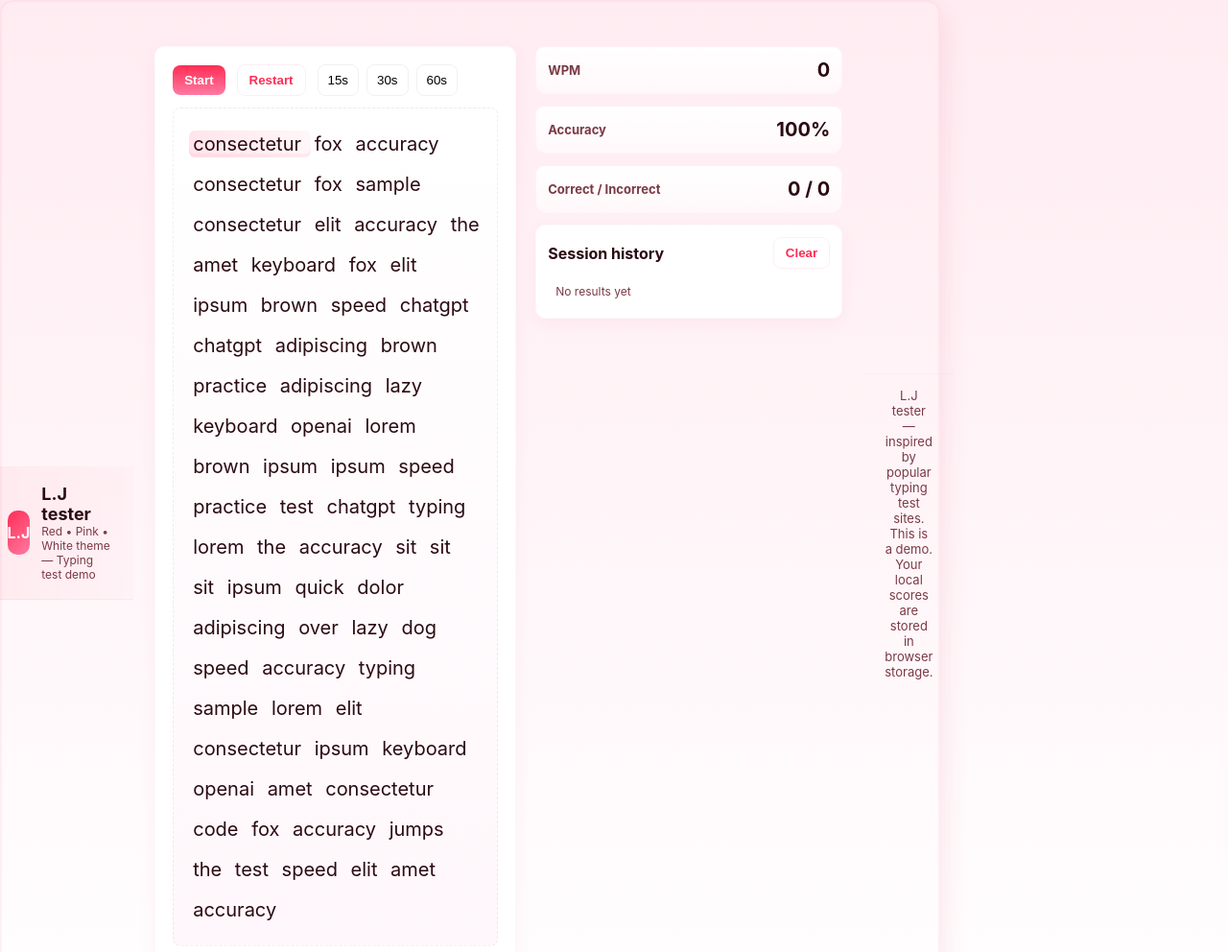
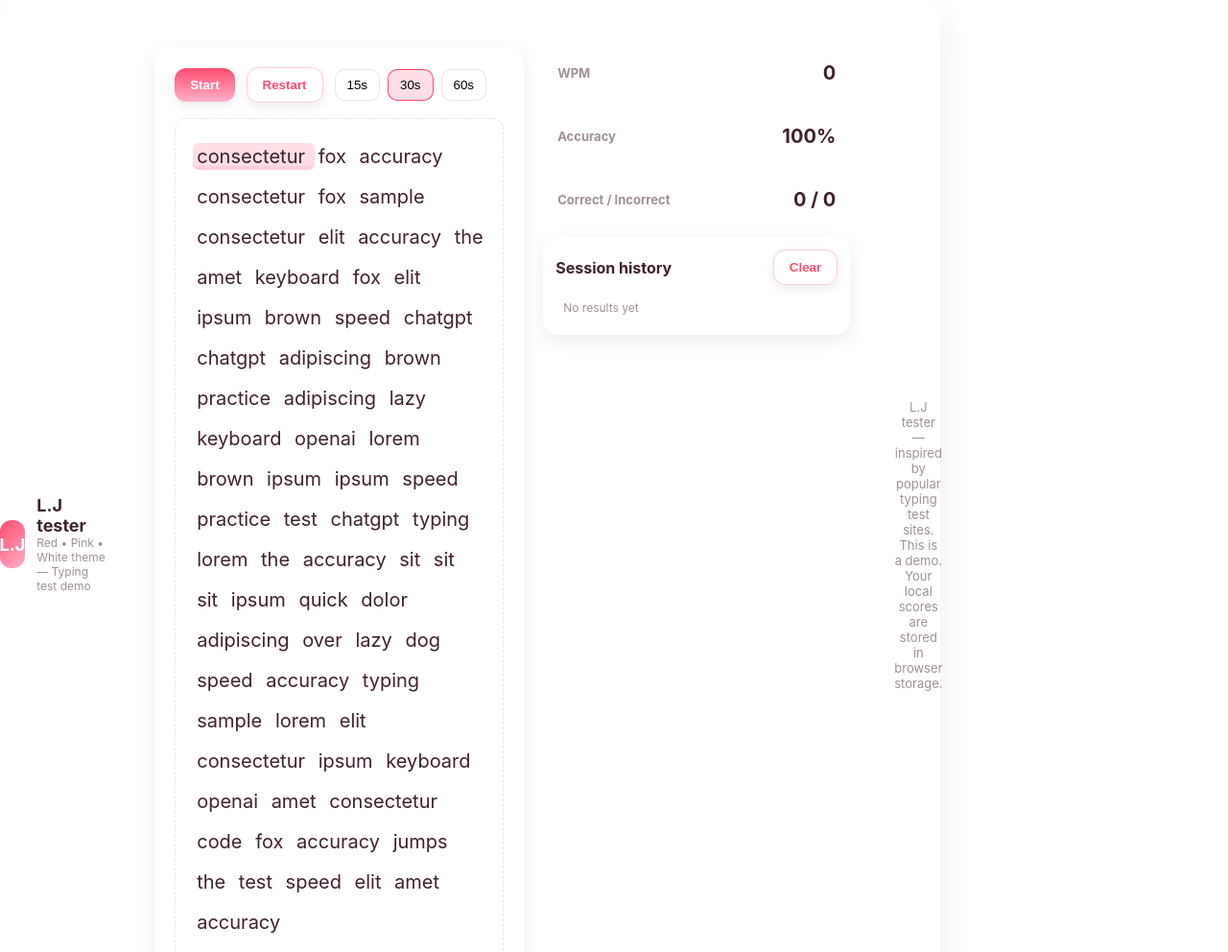
Before and after one commit to LordZJay/Typing, a plain HTML site: page index.html in a window 1280 px wide. Shown: the top 992 px of the page at 96% size. Drawn offline with Linux system fonts and the light colour scheme.

Commit message:
Update style.css

```diff
--- a/style.css
+++ b/style.css
@@ -1,16 +1,19 @@
 :root {
-  --bg: #fff1f6;
-  --panel: #ffecf2;
-  --accent: #ff2d55; /* vivid red-pink */
-  --accent-2: #ff7aa2; /* lighter pink */
-  --text: #2b0b12;
-  --muted: #7a3a45;
-  --success: #0f9d58;
-  --danger: #e53935;
+  --bg: rgba(255, 241, 246, 0.9);
+  --panel: rgba(255, 236, 242, 0.6);
+  --accent: rgba(255, 45, 85, 0.85); /* vivid red-pink */
+  --accent-2: rgba(255, 122, 162, 0.6); /* lighter pink */
+  --text: rgba(43, 11, 18, 0.9);
+  --muted: rgba(43, 11, 18, 0.45);
+  --success: rgba(15, 157, 88, 0.85);
+  --danger: rgba(229, 57, 53, 0.85);
+  --glass: rgba(255, 255, 255, 0.25);
+  --shadow: rgba(0, 0, 0, 0.08);
 }
 
 * {
   box-sizing: border-box;
+  transition: all 0.25s ease-in-out;
 }
 
 body {
@@ -23,25 +26,28 @@ body {
   align-items: center;
   justify-content: center;
   padding: 24px;
+  backdrop-filter: blur(5px);
 }
 
 .app {
   width: 100%;
   max-width: 980px;
-  background: linear-gradient(180deg, var(--panel), #fff);
-  border-radius: 14px;
-  box-shadow: 0 10px 30px rgba(206, 69, 102, 0.15);
+  background: var(--glass);
+  border-radius: 20px;
+  box-shadow: 0 15px 35px var(--shadow);
   overflow: hidden;
-  border: 2px solid rgba(255, 45, 85, 0.06);
+  border: 1px solid rgba(255, 255, 255, 0.2);
+  backdrop-filter: blur(10px);
 }
 
 header {
   display: flex;
   align-items: center;
   gap: 16px;
-  padding: 18px 22px;
-  background: linear-gradient(90deg, rgba(255, 45, 85, 0.06), rgba(255, 125, 162, 0.03));
-  border-bottom: 1px solid rgba(255, 45, 85, 0.06);
+  padding: 20px 24px;
+  background: rgba(255, 255, 255, 0.15);
+  border-bottom: 1px solid rgba(255, 255, 255, 0.2);
+  backdrop-filter: blur(5px);
 }
 
 .logo {
@@ -51,15 +57,16 @@ header {
 }
 
 .logo .mark {
-  width: 46px;
-  height: 46px;
-  border-radius: 10px;
+  width: 50px;
+  height: 50px;
+  border-radius: 12px;
   background: linear-gradient(135deg, var(--accent), var(--accent-2));
   display: flex;
   align-items: center;
   justify-content: center;
   color: white;
   font-weight: 700;
+  font-size: 18px;
 }
 
 .title {
@@ -76,7 +83,7 @@ header {
   display: grid;
   grid-template-columns: 1fr 320px;
   gap: 20px;
-  padding: 22px;
+  padding: 24px;
 }
 
 @media (max-width: 920px) {
@@ -86,34 +93,41 @@ header {
 }
 
 .panel {
-  background: white;
-  border-radius: 10px;
-  padding: 18px;
-  box-shadow: 0 6px 18px rgba(203, 60, 107, 0.06);
-  border: 1px solid rgba(255, 45, 85, 0.03);
+  background: rgba(255, 255, 255, 0.25);
+  border-radius: 16px;
+  padding: 20px;
+  box-shadow: 0 6px 20px var(--shadow);
+  border: 1px solid rgba(255, 255, 255, 0.2);
+  backdrop-filter: blur(5px);
 }
 
 .controls {
   display: flex;
   gap: 12px;
   align-items: center;
-  margin-bottom: 12px;
+  margin-bottom: 16px;
 }
 
 .btn {
-  padding: 8px 12px;
-  border-radius: 8px;
+  padding: 10px 16px;
+  border-radius: 12px;
   border: 0;
   background: linear-gradient(180deg, var(--accent), var(--accent-2));
   color: white;
   font-weight: 600;
   cursor: pointer;
+  box-shadow: 0 4px 12px var(--shadow);
 }
 
 .btn.ghost {
   background: transparent;
   color: var(--accent);
-  border: 1px solid rgba(255, 45, 85, 0.08);
+  border: 1px solid rgba(255, 45, 85, 0.25);
+}
+
+.btn:hover {
+  transform: translateY(-2px);
+  box-shadow: 0 6px 18px var(--shadow);
 }
 
 .timer-select {
@@ -122,19 +136,25 @@ header {
 }
 
 .timer-select button {
-  padding: 8px 10px;
-  border-radius: 8px;
-  border: 1px solid rgba(43, 11, 18, 0.06);
-  background: transparent;
+  padding: 8px 12px;
+  border-radius: 10px;
+  border: 1px solid rgba(43, 11, 18, 0.1);
+  background: rgba(255, 255, 255, 0.25);
   cursor: pointer;
 }
 
+.timer-select button.active {
+  border-color: var(--accent);
+  background: rgba(255, 45, 85, 0.15);
+}
+
 .text-area {
-  min-height: 140px;
-  padding: 16px;
-  border-radius: 8px;
-  border: 1px dashed rgba(43, 11, 18, 0.06);
-  background: linear-gradient(180deg, #fff, #fff7fb);
+  min-height: 160px;
+  padding: 18px;
+  border-radius: 12px;
+  border: 1px dashed rgba(43, 11, 18, 0.1);
+  background: rgba(255, 255, 255, 0.15);
+  backdrop-filter: blur(3px);
 }
 
 .words {
@@ -146,36 +166,45 @@ header {
 .words span {
   padding: 2px 4px;
   border-radius: 6px;
+  transition: all 0.2s ease;
 }
 
 .words span.current {
-  background: linear-gradient(90deg, rgba(255, 45, 85, 0.12), rgba(255, 125, 162, 0.06));
-  box-shadow: inset 0 -4px 0 rgba(255, 45, 85, 0.06);
+  background: rgba(255, 45, 85, 0.15);
+  box-shadow: inset 0 -4px 0 rgba(255, 45, 85, 0.08);
 }
 
 .words span.correct {
-  color: #0f9d58;
-  background: rgba(15, 157, 88, 0.06);
+  color: var(--success);
+  background: rgba(15, 157, 88, 0.15);
 }
 
 .words span.incorrect {
   color: var(--danger);
-  background: rgba(229, 57, 53, 0.04);
+  background: rgba(229, 57, 53, 0.12);
   text-decoration: underline wavy var(--danger);
 }
 
 .input-row {
   display: flex;
   gap: 12px;
-  margin-top: 14px;
+  margin-top: 16px;
 }
 
 input[type=text] {
   flex: 1;
-  padding: 12px 14px;
-  border-radius: 10px;
-  border: 1px solid rgba(43, 11, 18, 0.06);
+  padding: 14px 16px;
+  border-radius: 12px;
+  border: 1px solid rgba(43, 11, 18, 0.1);
   font-size: 16px;
+  background: rgba(255, 255, 255, 0.25);
+  backdrop-filter: blur(3px);
+}
+
+input[type=text]:focus {
+  outline: none;
+  border-color: var(--accent);
+  box-shadow: 0 0 6px rgba(255, 45, 85, 0.3);
 }
 
 .sidebar {
@@ -188,10 +217,11 @@ input[type=text] {
   display: flex;
   align-items: center;
   justify-content: space-between;
-  padding: 12px;
-  border-radius: 10px;
-  background: linear-gradient(180deg, #fff, #fff8fa);
-  border: 1px solid rgba(255, 45, 85, 0.04);
+  padding: 14px;
+  border-radius: 12px;
+  background: rgba(255, 255, 255, 0.2);
+  border: 1px solid rgba(255, 255, 255, 0.15);
+  backdrop-filter: blur(3px);
 }
 
 .stat h4 {
@@ -217,10 +247,10 @@ input[type=text] {
 .history .row {
   display: flex;
   justify-content: space-between;
-  padding: 8px;
-  border-radius: 8px;
-  background: linear-gradient(180deg, #fff, #fff6f9);
-  border: 1px solid rgba(255, 45, 85, 0.03);
+  padding: 10px;
+  border-radius: 10px;
+  background: rgba(255, 255, 255, 0.15);
+  border: 1px solid rgba(255, 255, 255, 0.15);
 }
 
 footer {
@@ -228,7 +258,7 @@ footer {
   text-align: center;
   color: var(--muted);
   font-size: 13px;
-  border-top: 1px solid rgba(255, 45, 85, 0.03);
+  border-top: 1px solid rgba(255, 255, 255, 0.15);
 }
 
 .small {
```
